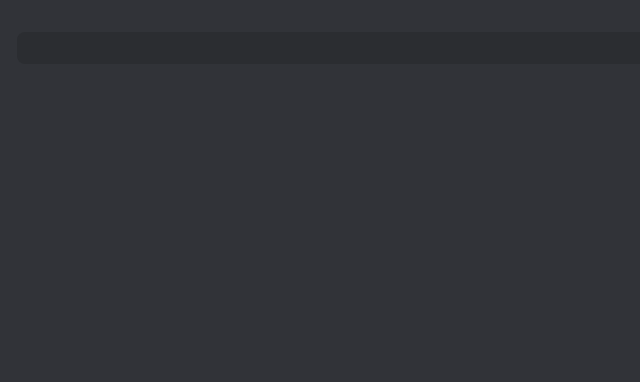
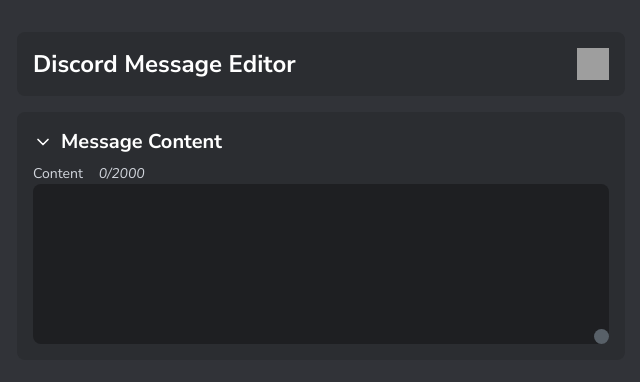
Before and after one commit to reimima/discord-message-editor, a React (Vite) app: page / in a window 1280 px wide. Shown: the top 382 px of the page, without its empty margins (15-655 px from the left). Built offline with nearby package versions, Linux system fonts and the light colour scheme; grey boxes are pictures that could not be loaded.

Commit message:
ValueInputの追加

```diff
--- a/package.json
+++ b/package.json
@@ -9,6 +9,7 @@
         "preview": "vite preview"
     },
     "dependencies": {
+        "lucide-react": "^1.38.0",
         "react": "^19.2.8",
         "react-dom": "^19.2.8"
     },
--- a/src/components/Card.tsx
+++ b/src/components/Card.tsx
@@ -1,5 +1,29 @@
-import type { ReactNode } from 'react';
+import { ChevronDown, ChevronRight } from 'lucide-react';
+import { type ReactNode, useState } from 'react';
 
-export function Card({ children }: { children: ReactNode }) {
-    return <div className='flex p-4 rounded-lg bg-[#2b2d31]'>{children}</div>;
+export function Card({ label, children }: { label?: string; children: ReactNode }) {
+    const [open, setOpen] = useState(true);
+
+    return (
+        <div className='rounded-lg bg-[#2b2d31]'>
+            {label && (
+                <button
+                    type='button'
+                    className='flex items-center w-full gap-2 px-4 pt-4'
+                    onClick={() => setOpen(!open)}
+                >
+                    {open ? (
+                        <ChevronDown className='size-5 shrink-0 hover:opacity-80' />
+                    ) : (
+                        <ChevronRight className='size-5 shrink-0 hover:opacity-80' />
+                    )}
+                    <span className='font-bold text-xl'>{label}</span>
+                </button>
+            )}
+
+            <div className={`flex flex-col px-4 ${label ? 'pt-2' : 'pt-4'} pb-4 gap-4`}>
+                {open && children}
+            </div>
+        </div>
+    );
 }
--- a/src/components/ValueInput.tsx
+++ b/src/components/ValueInput.tsx
@@ -1,15 +1,48 @@
 type ValueInputProps = {
     label: string;
-    value?: string;
+    value: string;
+    onChange: (value: string) => void;
     limit?: number;
     required?: boolean;
     textarea?: boolean;
 };
 
-export function ValueInput({ label, value, limit, required, textarea }: ValueInputProps) {
+const inputCss = 'bg-[#1e1f22] px-3 py-2 rounded-lg outline-none focus:ring-1 focus:ring-[#5865F2]';
+
+export function ValueInput({ label, value, onChange, limit, required, textarea }: ValueInputProps) {
     return (
-        <div>
-            {textarea ? <textarea /> : <input />}
+        <div className='flex flex-col w-full'>
+            <p className='text-sm text-gray-300'>
+                {label}
+                {limit && <span className='ml-4 italic'>{`${value.length}/${limit}`}</span>}
+            </p>
+
+            {required && !value && (
+                <p className='flex items-center my-1 gap-1.5 text-red-400'>
+                    <span className='flex items-center justify-center size-4 shrink-0 rounded-full bg-red-400'>
+                        <span className='text-xs font-bold leading-none text-[#1e1f22]'>!</span>
+                    </span>
+                    <span className='relative top-px font-semibold text-sm'>
+                        This field is required.
+                    </span>
+                </p>
+            )}
+
+            {textarea ? (
+                <textarea
+                    className={`min-h-40 ${inputCss}`}
+                    value={value}
+                    onChange={e => onChange(e.target.value)}
+                    maxLength={limit}
+                />
+            ) : (
+                <input
+                    className={inputCss}
+                    value={value}
+                    onChange={e => onChange(e.target.value)}
+                    maxLength={limit}
+                />
+            )}
         </div>
     );
 }
--- a/src/components/index.ts
+++ b/src/components/index.ts
@@ -1 +1,3 @@
 export * from './Card';
+
+export * from './ValueInput';
--- a/src/index.css
+++ b/src/index.css
@@ -1,10 +1,16 @@
+@import url('https://fonts.googleapis.com/css2?family=Nunito+Sans:ital,opsz,wght@0,6..12,200..1000;1,6..12,200..1000&display=swap');
+
 @import 'tailwindcss';
+
+@theme {
+    --font-sans: "Nunito Sans", sans-serif;
+}
 
 @layer base {
     body {
         background-color: #313338;
         overflow: hidden;
-        @apply text-white
+        @apply text-white font-sans;
     }
 
     ::-webkit-scrollbar {
--- a/src/index.tsx
+++ b/src/index.tsx
@@ -1,15 +1,39 @@
-import { StrictMode } from 'react';
+import { StrictMode, useState } from 'react';
 import { createRoot } from 'react-dom/client';
 
 import './index.css';
-import { Card } from './components';
+import { Card, ValueInput } from './components';
 
 function App() {
+    const [content, setContent] = useState('');
+
     return (
         <div className='flex h-screen'>
             <div className='flex-1 flex flex-col p-8 gap-4 overflow-auto'>
-                <Card></Card>
+                <Card>
+                    <div className='flex w-full justify-between'>
+                        <h1 className='text-2xl font-bold'>Discord Message Editor</h1>
+
+                        <a
+                            href='https://github.com/reimima/discord-message-editor'
+                            target='_blank'
+                            rel='noopener noreferrer'
+                        >
+                            <img
+                                className='h-8 w-8 shrink-0 hover:opacity-80'
+                                src='/GitHub_Invertocat_White.svg'
+                                alt='Github repository'
+                            />
+                        </a>
+                    </div>
+                </Card>
+
+                <Card label='Message Content'>
+                    <ValueInput label='Content' value={content} onChange={setContent} limit={2000} textarea />
+                </Card>
             </div>
+
+            <div className='flex-1 overflow-auto'></div>
         </div>
     );
 }
```
Also changed, not shown: 1 other file (tests, documents, lock files or other folders).
